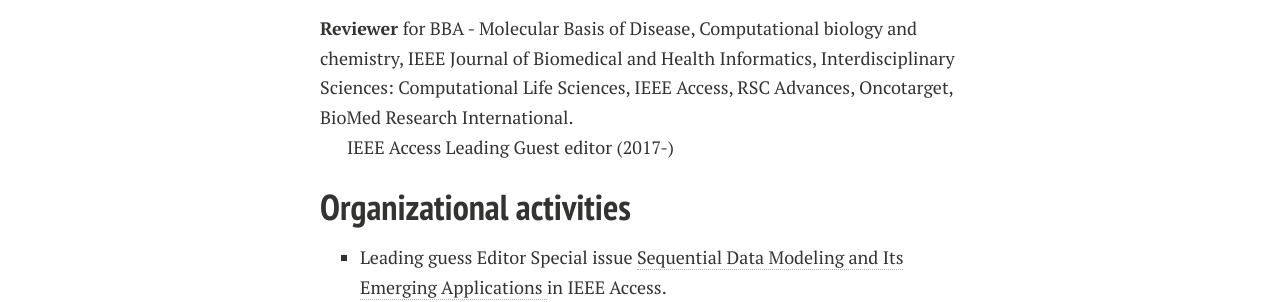
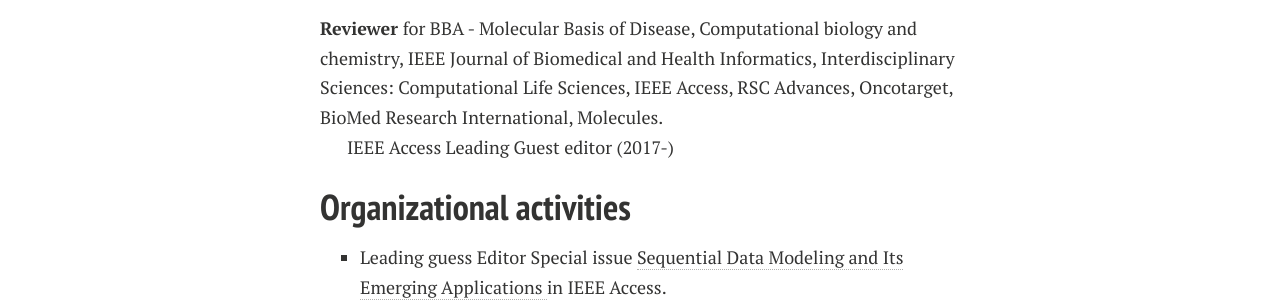
Before and after one commit to xypan1232/xypan1232.github.io, a Jekyll site: the page built from publications.md, in a window 1280 px wide and 900 px high, scrolled down 2573 px. Shown: the part 370-672 px from the top of the window. Built offline with Jekyll 4.4.1, drawn with Linux system fonts in a browser that asks for light colours; nearby versions of some CDN libraries; Markdown is read by kramdown in place of the engine named in the settings; some of the changed text lies outside the part shown.

Commit message:
Update publications.md

```diff
--- a/publications.md
+++ b/publications.md
@@ -80,7 +80,7 @@
 Be involved in the National Natural Science Foundation of China (No. 61462018，61762026)
 
 ## Professional Activities
-<b>Reviewer </b> for BBA - Molecular Basis of Disease, Computational biology and chemistry, IEEE Journal of Biomedical and Health Informatics, Interdisciplinary Sciences: Computational Life Sciences, IEEE Access, RSC Advances, Oncotarget, BioMed Research International.<br>
+<b>Reviewer </b> for BBA - Molecular Basis of Disease, Computational biology and chemistry, IEEE Journal of Biomedical and Health Informatics, Interdisciplinary Sciences: Computational Life Sciences, IEEE Access, RSC Advances, Oncotarget, BioMed Research International, Molecules.<br>
 
 IEEE Access Leading Guest editor (2017-) <br>
 
```
Also changed, not shown: other parts of publications.md (+1 -1 lines).
